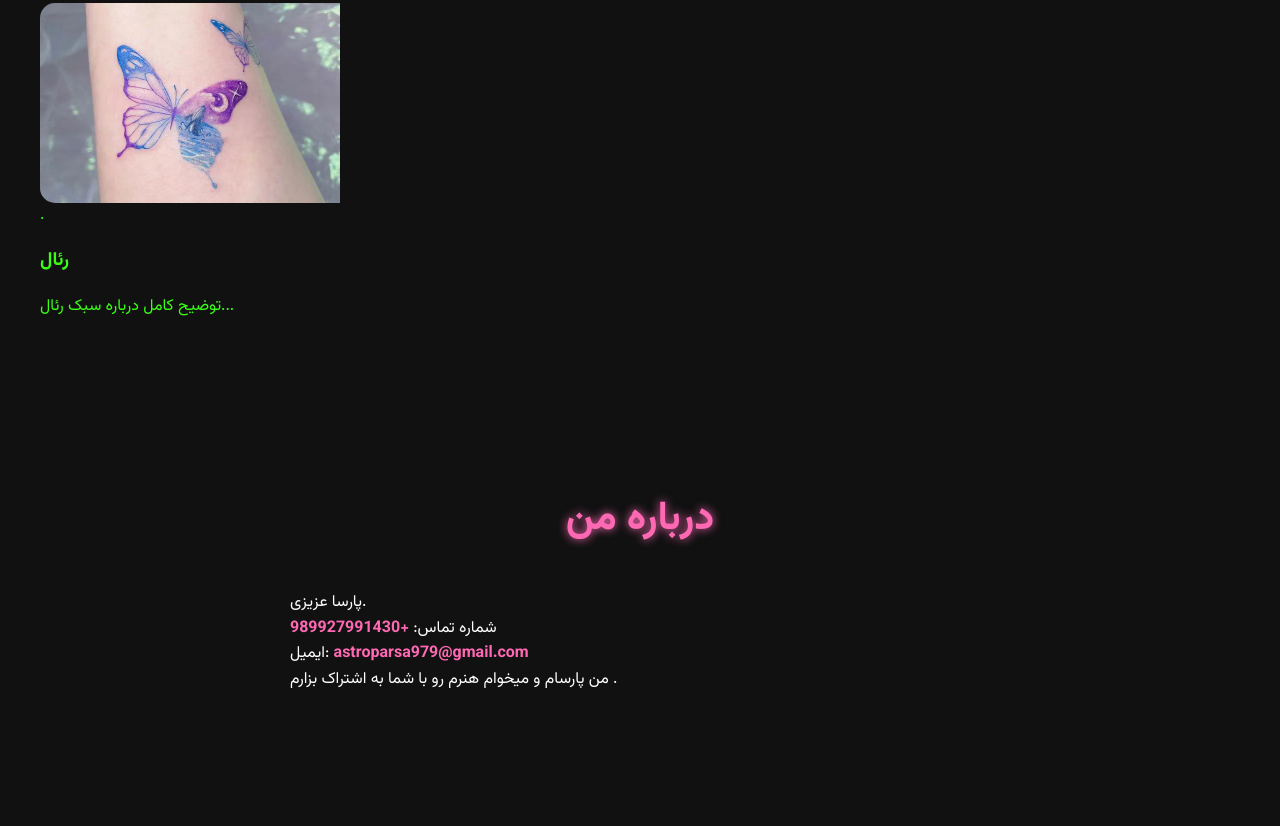
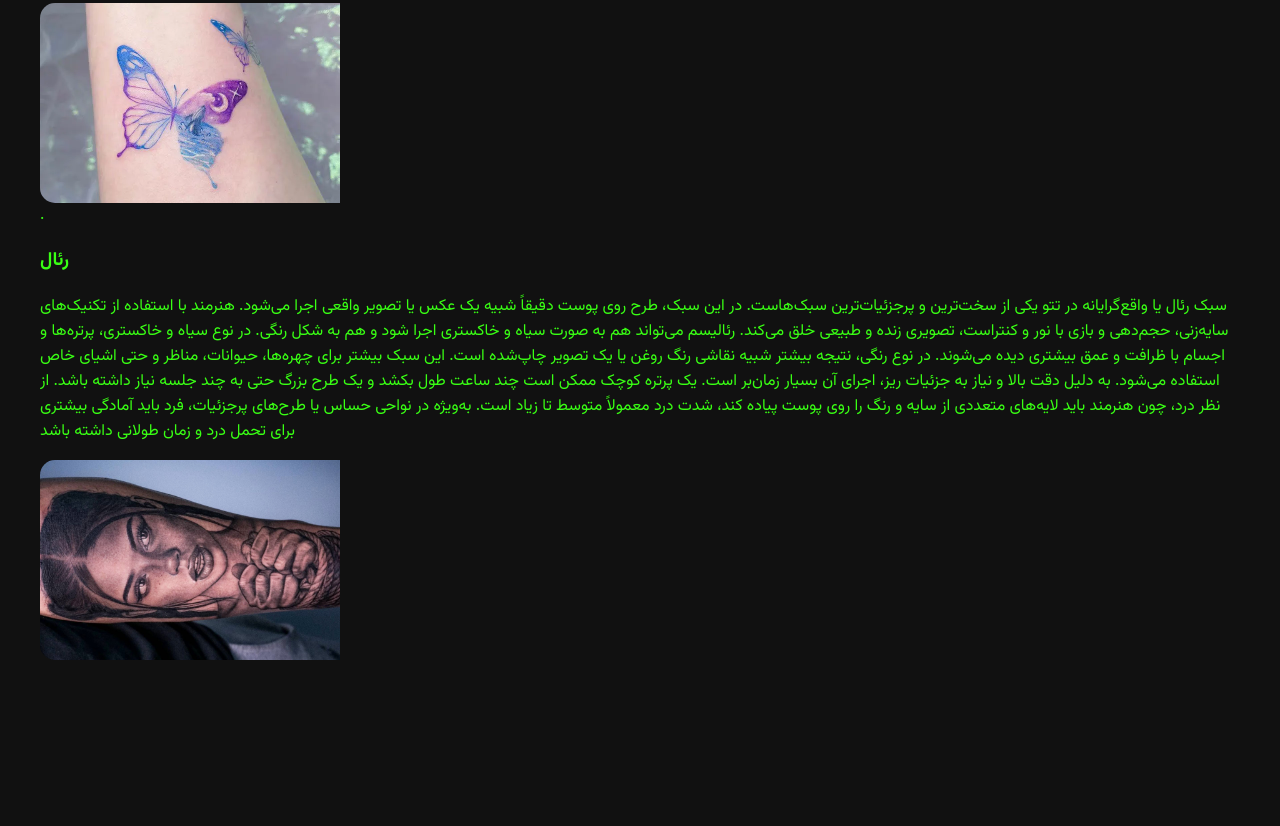
Before and after one commit to uniformitarianismreal-star/Javad45, a plain HTML site: page index.html in a window 1280 px wide. Shown: the part 1613-2439 px from the top of the page. Before the commit the page ends 2366 px from the top, so only its background shows below. Drawn offline with Linux system fonts and the light colour scheme.

Commit message:
Update index.html

```diff
--- a/index.html
+++ b/index.html
@@ -196,7 +196,7 @@
 از نظر زمان اجرا هم دات‌ورک معمولاً طولانی‌تر است، چون ایجاد حجم و سایه با نقطه‌گذاری زمان بیشتری نسبت به کشیدن خطوط یا سایه‌زنی عادی می‌برد. بنابراین طرح‌های بزرگ در این سبک ممکن است نیاز به چند جلسه تتو داشته باشند.
 
         <div class="image-card fade-in"><img src="InShot_20250902_215125379.jpg" alt="نمونه کار 2"></div>
-_______________________________________________________
+_____________________________________________
 
  </p>
         <h3 class="fade-in">آبرنگی</h3>
@@ -210,8 +210,18 @@ _______________________________________________________
             زمان اجرا نیز بسته به اندازه و جزئیات طرح تغییر می‌کند. برای یک طرح کوچک مثل یک گل پنج سانتی، معمولاً بین یک تا دو ساعت زمان نیاز است. طرح‌های متوسط مثل یک بخش کامل ساعد یا بازو سه تا پنج ساعت طول می‌کشد و اگر طرح خیلی بزرگ یا فول‌کالر باشد، حتی ممکن است به چند جلسه تقسیم شود
 
         <div class="image-card fade-in"><img src="Watercolor-butterfly-tattoo-by-@plastic_tattoo.jpg.webp" alt="نمونه کار 2"></div>.</p>
-        <h3 class="fade-in">رئال</h3>
-        <p class="fade-in">توضیح کامل درباره سبک رئال...</p>
+
+    <h3 class="fade-in">رئال</h3>
+
+        <p class="fade-in">سبک رئال یا واقع‌گرایانه در تتو یکی از سخت‌ترین و پرجزئیات‌ترین سبک‌هاست. در این سبک، طرح روی پوست دقیقاً شبیه یک عکس یا تصویر واقعی اجرا می‌شود. هنرمند با استفاده از تکنیک‌های سایه‌زنی، حجم‌دهی و بازی با نور و کنتراست، تصویری زنده و طبیعی خلق می‌کند.
+
+رئالیسم می‌تواند هم به صورت سیاه و خاکستری اجرا شود و هم به شکل رنگی. در نوع سیاه و خاکستری، پرتره‌ها و اجسام با ظرافت و عمق بیشتری دیده می‌شوند. در نوع رنگی، نتیجه بیشتر شبیه نقاشی رنگ روغن یا یک تصویر چاپ‌شده است.
+
+این سبک بیشتر برای چهره‌ها، حیوانات، مناظر و حتی اشیای خاص استفاده می‌شود. به دلیل دقت بالا و نیاز به جزئیات ریز، اجرای آن بسیار زمان‌بر است. یک پرتره کوچک ممکن است چند ساعت طول بکشد و یک طرح بزرگ حتی به چند جلسه نیاز داشته باشد.
+
+از نظر درد، چون هنرمند باید لایه‌های متعددی از سایه و رنگ را روی پوست پیاده کند، شدت درد معمولاً متوسط تا زیاد است. به‌ویژه در نواحی حساس یا طرح‌های پرجزئیات، فرد باید آمادگی بیشتری برای تحمل درد و زمان طولانی داشته باشد
+
+        <div class="image-card fade-in"><img src="InShot_20250902_222834037.jpg" alt="نمونه کار 2"></div></p>
     </div>
 </section>
 
```
